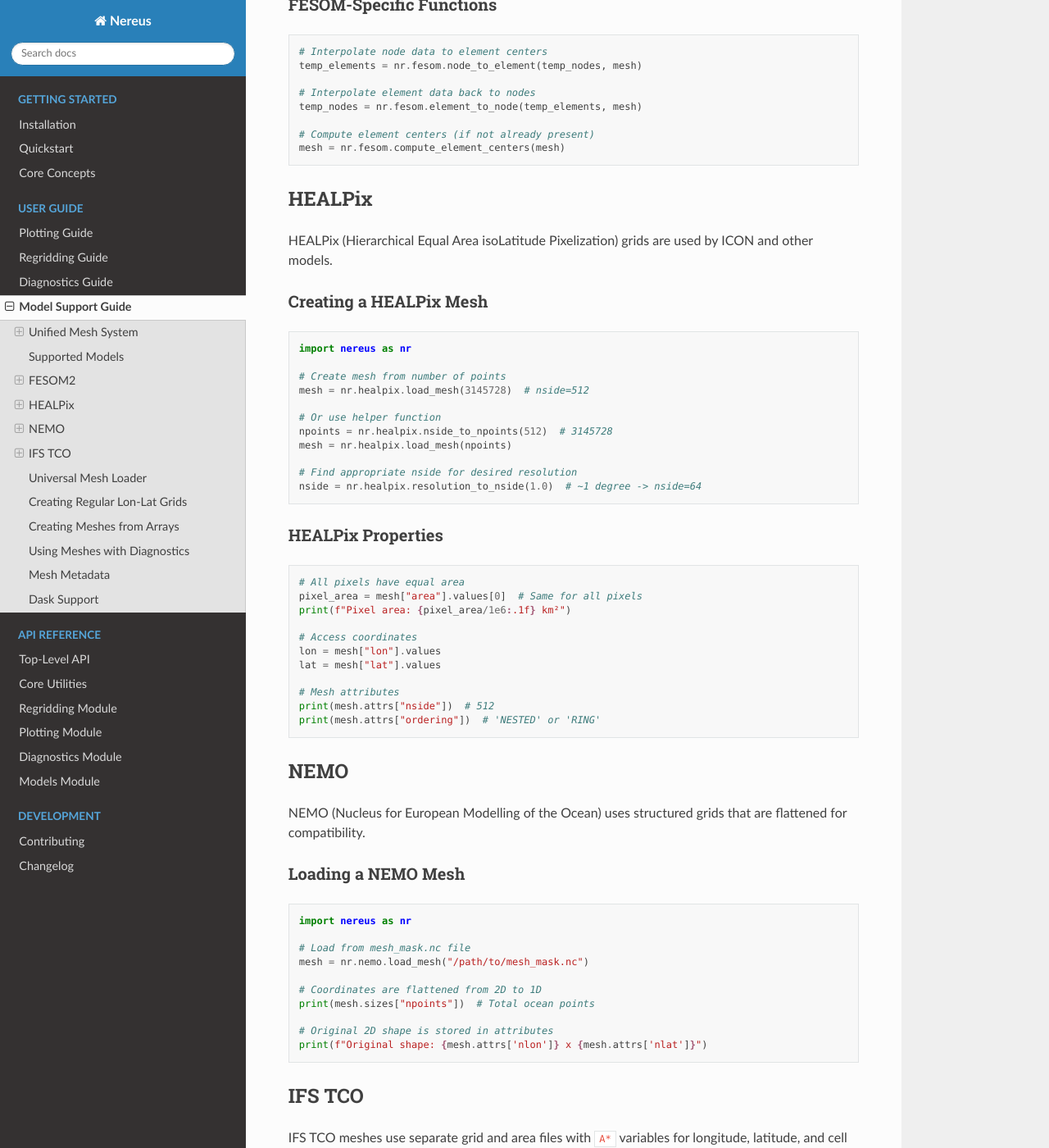
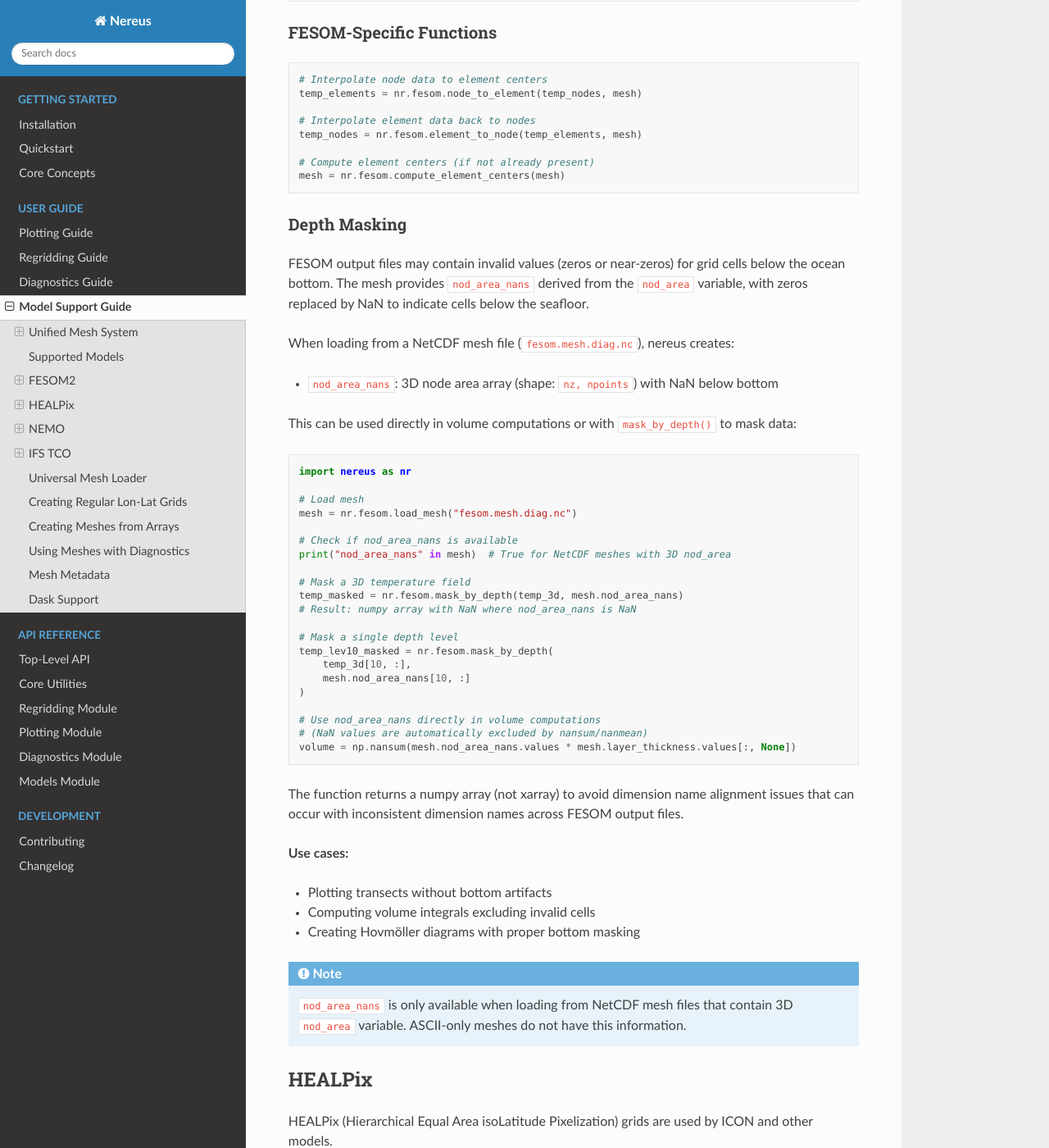
Before and after one commit to koldunovn/nereus, a Sphinx documentation site: the page built from docs/user_guide/models.rst, in a window 1280 px wide and 1400 px high, scrolled down 3756 px. Shown: the whole window at 82% size. Built offline with Sphinx 7.4.7 and the Read the Docs theme 3.1.0, drawn with Linux system fonts in a browser that asks for light colours; some of the changed text lies outside the part shown.

Commit message:
Changes:   - mesh.nod_area_nans - 3D node area array (shape: nz, npoints) with NaN below ocean bottom   - nr.fesom.mask_by_depth(data, nod_area_nans) - applies the mask to data
  Usage:
  mesh = nr.fesom.load_mesh("fesom.mesh.diag.nc")

  # Mask data
  temp_masked = nr.fesom.mask_by_depth(temp_3d, mesh.nod_area_nans)

  # Or use directly in volume computations (NaN excluded by nansum)
  volume = np.nansum(mesh.nod_area_nans.values * mesh.layer_thickness.values[:, None])

```diff
--- a/docs/api/models.rst
+++ b/docs/api/models.rst
@@ -79,6 +79,8 @@ FESOM2 Functions
 .. autofunction:: nereus.models.fesom.node_to_element
 
 .. autofunction:: nereus.models.fesom.element_to_node
+
+.. autofunction:: nereus.models.fesom.mask_by_depth
 
 .. autofunction:: nereus.models.fesom.open_dataset
 
--- a/docs/user_guide/models.rst
+++ b/docs/user_guide/models.rst
@@ -61,6 +61,9 @@ Optional variables (model-dependent):
    * - ``layer_thickness``
      - ``(depth_level,)``
      - Layer thickness in meters
+   * - ``nod_area_nans``
+     - ``(nz, npoints)``
+     - 3D node area with NaN below ocean bottom (for masking/volume computations)
 
 Supported Models
 ----------------
@@ -239,6 +242,57 @@ FESOM-Specific Functions
 
    # Compute element centers (if not already present)
    mesh = nr.fesom.compute_element_centers(mesh)
+
+Depth Masking
+~~~~~~~~~~~~~
+
+FESOM output files may contain invalid values (zeros or near-zeros) for grid cells
+below the ocean bottom. The mesh provides ``nod_area_nans`` derived from the ``nod_area``
+variable, with zeros replaced by NaN to indicate cells below the seafloor.
+
+When loading from a NetCDF mesh file (``fesom.mesh.diag.nc``), nereus creates:
+
+- ``nod_area_nans``: 3D node area array (shape: ``nz, npoints``) with NaN below bottom
+
+This can be used directly in volume computations or with ``mask_by_depth()`` to mask data:
+
+.. code-block:: python
+
+   import nereus as nr
+
+   # Load mesh
+   mesh = nr.fesom.load_mesh("fesom.mesh.diag.nc")
+
+   # Check if nod_area_nans is available
+   print("nod_area_nans" in mesh)  # True for NetCDF meshes with 3D nod_area
+
+   # Mask a 3D temperature field
+   temp_masked = nr.fesom.mask_by_depth(temp_3d, mesh.nod_area_nans)
+   # Result: numpy array with NaN where nod_area_nans is NaN
+
+   # Mask a single depth level
+   temp_lev10_masked = nr.fesom.mask_by_depth(
+       temp_3d[10, :],
+       mesh.nod_area_nans[10, :]
+   )
+
+   # Use nod_area_nans directly in volume computations
+   # (NaN values are automatically excluded by nansum/nanmean)
+   volume = np.nansum(mesh.nod_area_nans.values * mesh.layer_thickness.values[:, None])
+
+The function returns a numpy array (not xarray) to avoid dimension name alignment
+issues that can occur with inconsistent dimension names across FESOM output files.
+
+**Use cases:**
+
+- Plotting transects without bottom artifacts
+- Computing volume integrals excluding invalid cells
+- Creating Hovmöller diagrams with proper bottom masking
+
+.. note::
+
+   ``nod_area_nans`` is only available when loading from NetCDF mesh files that contain
+   3D ``nod_area`` variable. ASCII-only meshes do not have this information.
 
 HEALPix
 -------
```
Also changed, not shown: 3 other files.
